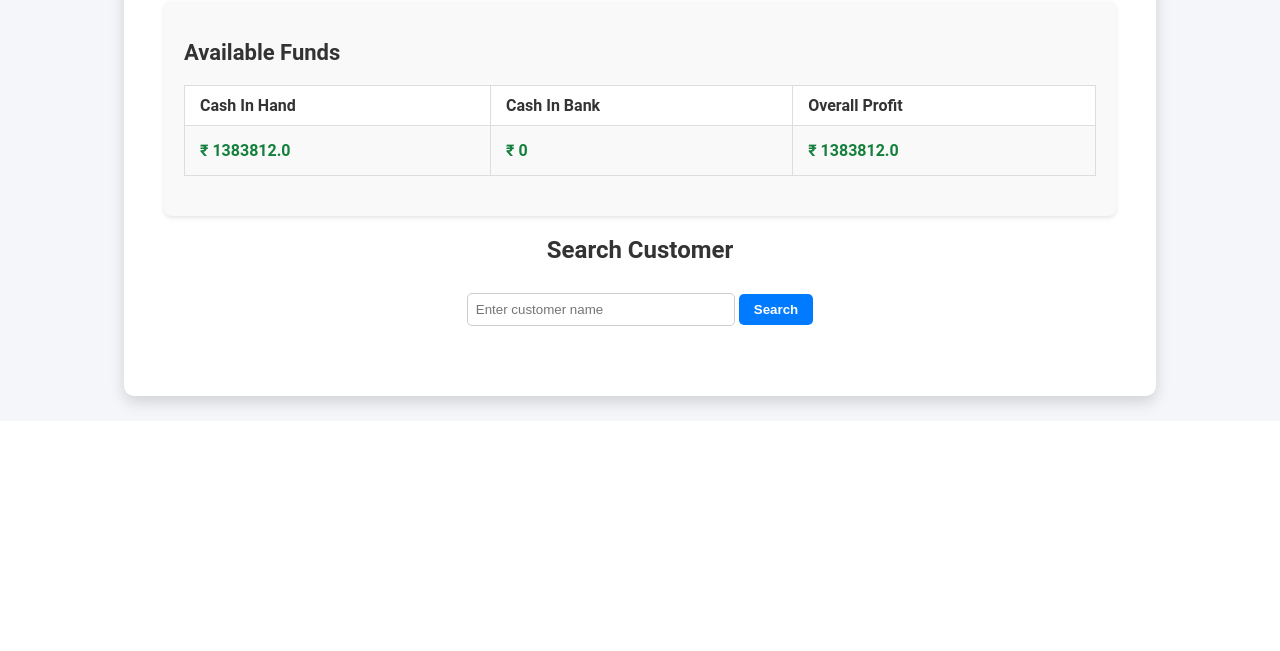
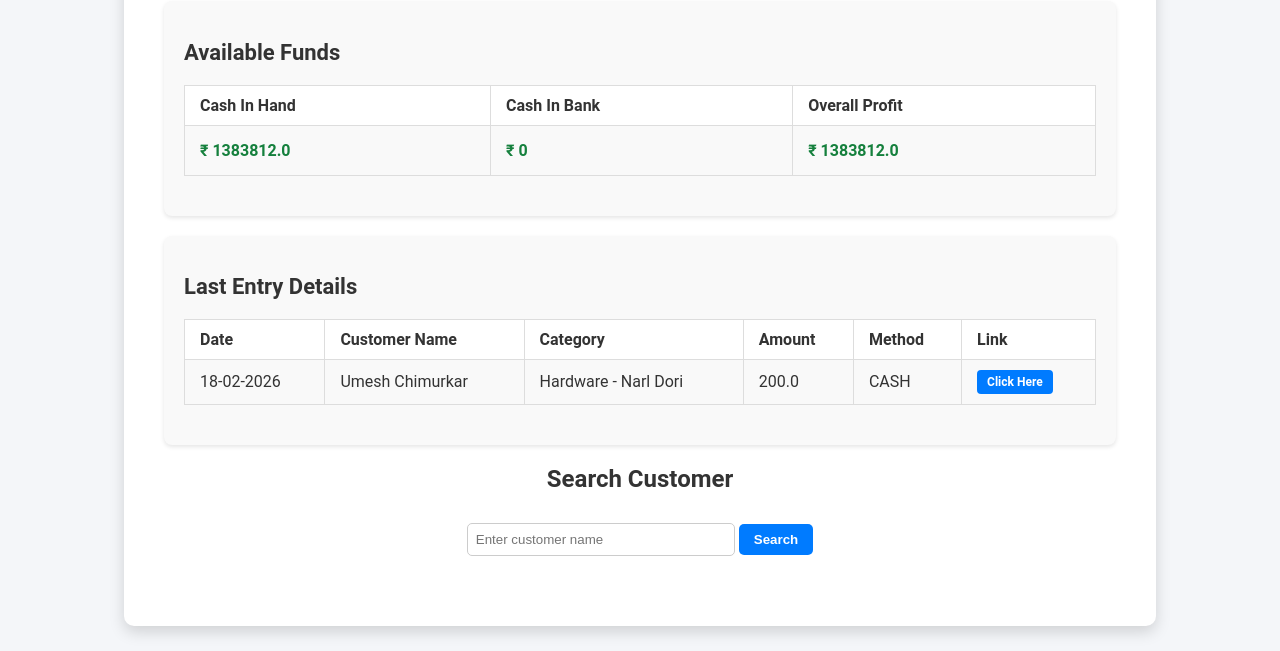
Before and after one commit to kunal358/Construction-Management, a Flask app: page / in a window 1280 px wide. Shown: the part 783-1434 px from the top of the page. Before the commit the page ends 1197 px from the top, so only its background shows below. Run offline with Flask 3, Linux system fonts and the light colour scheme.

Commit message:
Added last work details record on home page

```diff
--- a/abconstruction.py
+++ b/abconstruction.py
@@ -167,6 +167,29 @@ def dashboard():
       })
       raise ValueError(f"Total profit does not match")
 
+    last_entry = (
+      db.session.query(WorkDetail)
+      .order_by(desc(WorkDetail.id))   # safest if ID is auto-increment
+      .first()
+    )
+    if last_entry:
+      customer = db.session.get(Customer, last_entry.customer_id)
+      category = db.session.get(Category, last_entry.category_id)
+      subcategory = db.session.get(Subcategory, last_entry.subcategory_id)
+
+      last_entry_data = {
+          "date": last_entry.date,
+          "customer_name": customer.full_name if customer else "Unknown",
+          "category": category.name if category else "Unknown",
+          "subcategory": subcategory.name if subcategory else "N/A",
+          "amount": last_entry.amount,
+          "method": last_entry.method,
+          "description": last_entry.description,
+          "cust_id": last_entry.customer_id
+    }
+    else:
+      last_entry_data = None
+
   except Exception as e:
     print(f"Error calculating total: {e}")
 
@@ -198,7 +221,8 @@ def dashboard():
       search_results=search_results,
       search_query=search_query,
       integrity_issues=integrity_issues,
-      has_integrity_issues=has_integrity_issues
+      has_integrity_issues=has_integrity_issues,
+      last_entry=last_entry_data
   )
 
 @app.route('/categories', methods=['GET', 'POST'])
--- a/templates/dashboard.html
+++ b/templates/dashboard.html
@@ -103,6 +103,36 @@
     </div>
   </section>
 
+  {% if last_entry %}
+  <section class="summary">
+    <h2>Last Entry Details</h2>
+    <div class="summary-details">
+      <table class="table-container">
+        <thead>
+          <tr>
+            <th>Date</th>
+            <th>Customer Name</th>
+            <th>Category</th>
+            <th>Amount</th>
+            <th>Method</th>
+            <th>Link</th>
+          </tr>
+        </thead>
+        <tbody>
+          <tr>
+            <td>{{ last_entry.date.strftime('%d-%m-%Y') }}</td>
+            <td>{{ last_entry.customer_name }}</td>
+            <td>{{ last_entry.category }} - {{ last_entry.subcategory }}</td>
+            <td>{{ last_entry.amount }}</td>
+            <td>{{ last_entry.method }}</td>
+            <td><a href="{{ url_for('customer_work_details', id=last_entry.cust_id) }}" class="btn btn-primary">Click Here</a> </td>
+          </tr>
+        </tbody>
+      </table>
+    </div>
+  </section>
+  {% endif %}
+
   <!-- Customer Search -->
   <section class="customer-search">
     <h2>Search Customer</h2>
```
Also changed, not shown: instance/construction.db, 1 other file.
